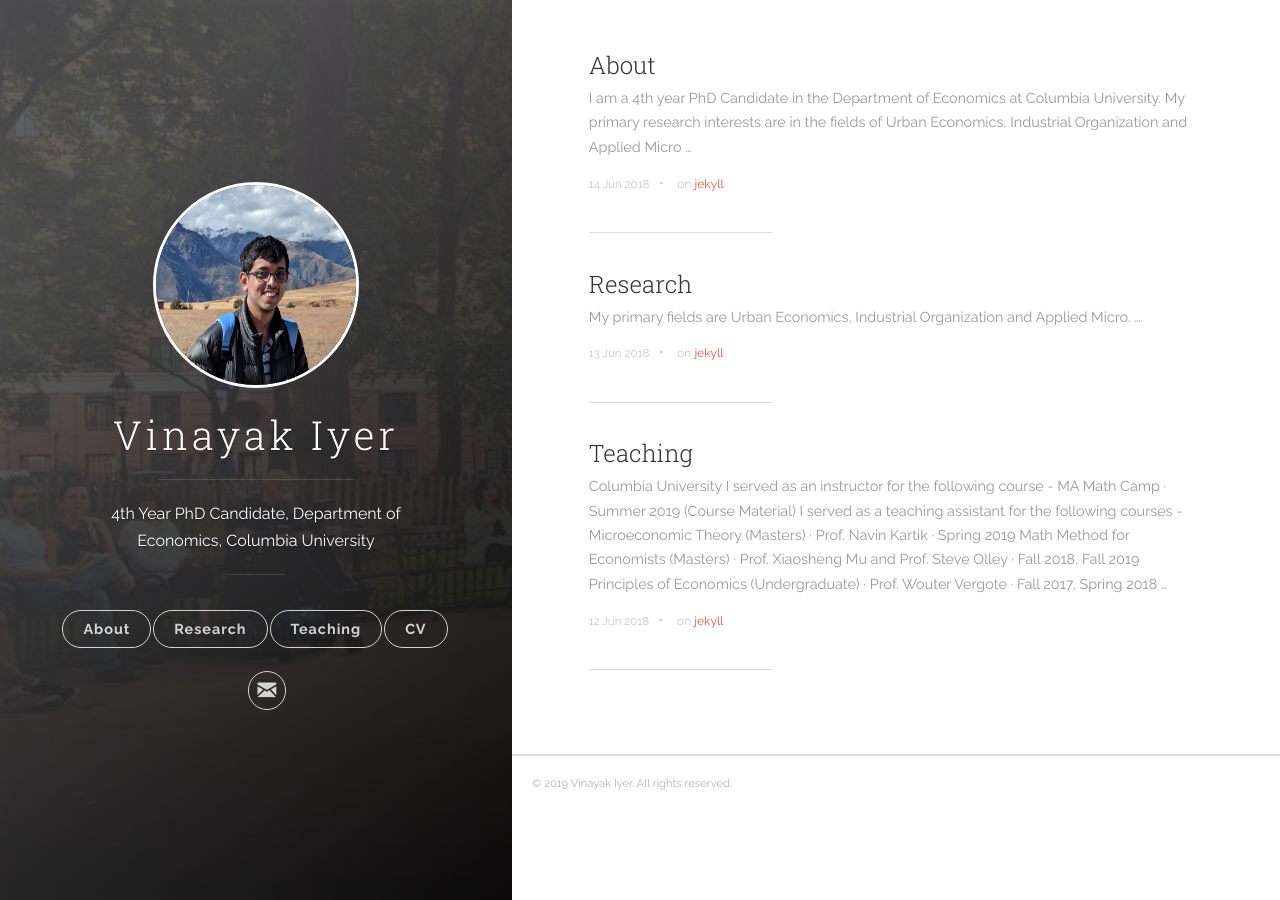
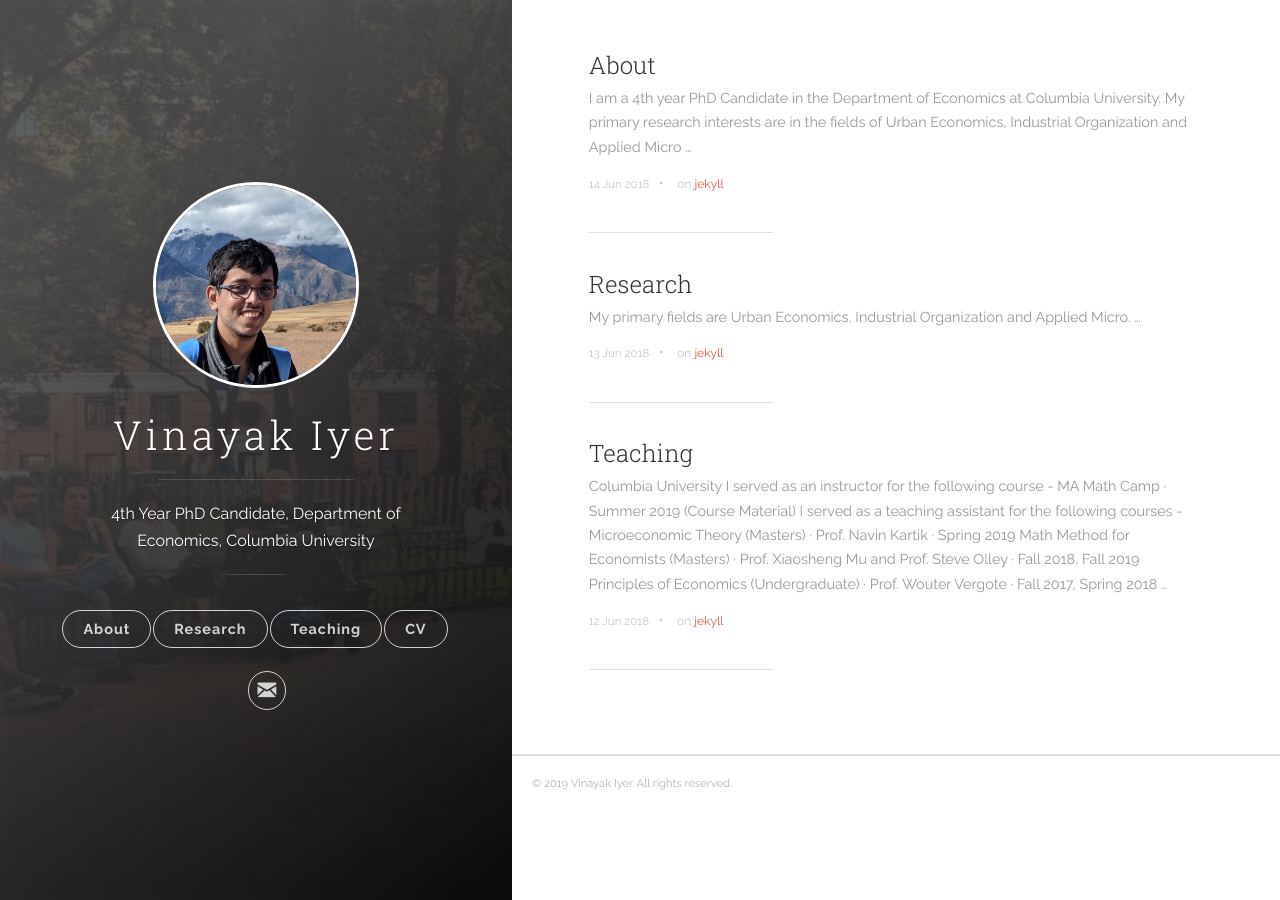
Before and after one commit to vinayakiyer/vinayakiyer.github.io, a Jekyll site: the page built from index.html, in a window 1280 px wide. Built offline with Jekyll 4.4.1, drawn with Linux system fonts in a browser that asks for light colours; the list of posts is cut into pages by our own code.

Commit message:
Update header.html

```diff
--- a/_includes/header.html
+++ b/_includes/header.html
@@ -9,7 +9,7 @@
     <div class="panel-main__inner panel-inverted">
     <div class="panel-main__content">
         <a href="{{ site.baseurl }}/" title="link to home of {{ site.title }}">
-          <img src="{{ site.baseurl }}/images/pic9.JPG" class="user-image" alt="My Profile Photo">
+          <img src="{{ site.baseurl }}/images/pic10.JPG" class="user-image" alt="My Profile Photo">
           <h1 class="panel-cover__title panel-title">{{ site.title }}</h1>
         </a>
         <hr class="panel-cover__divider">
```
